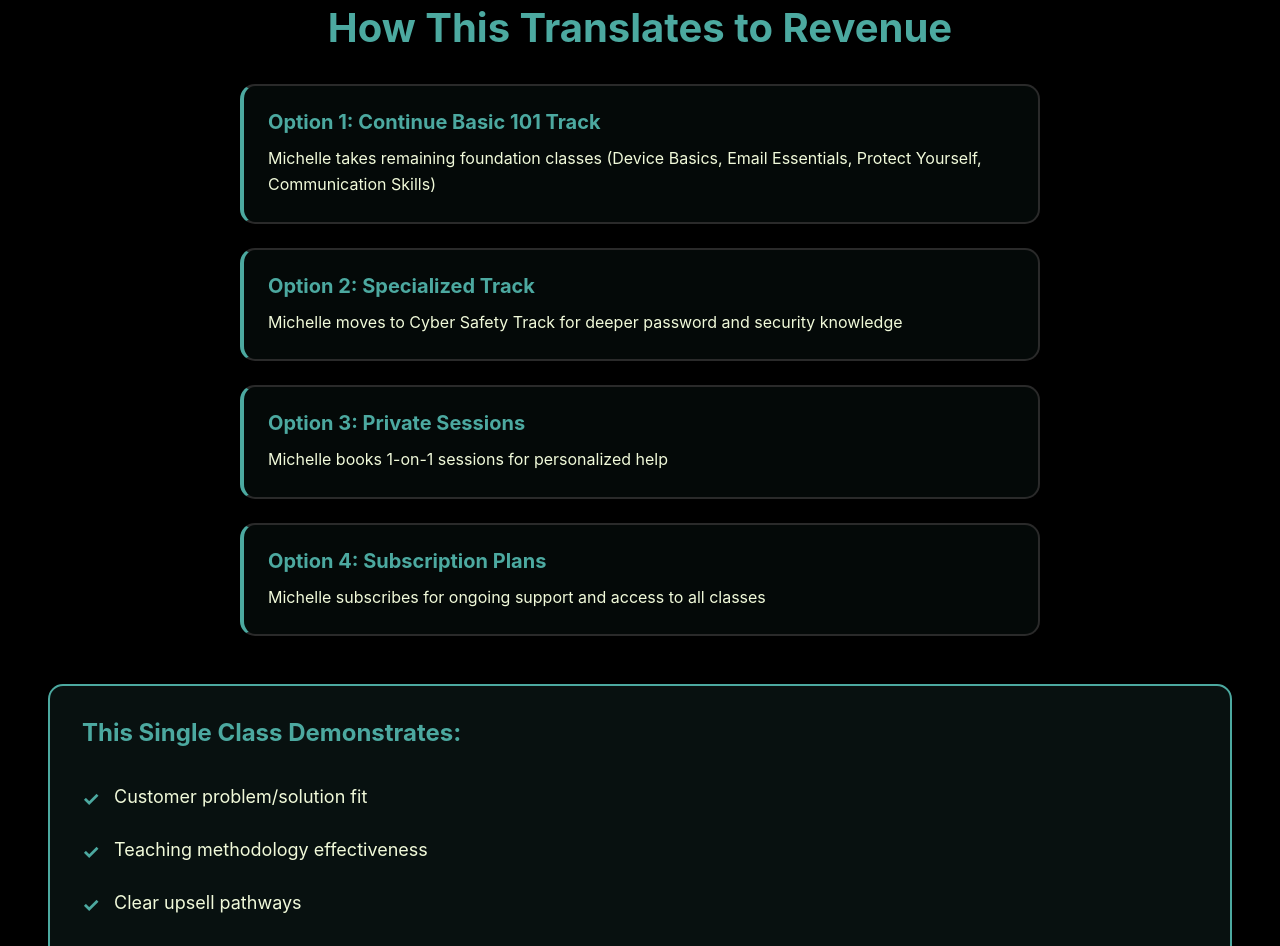
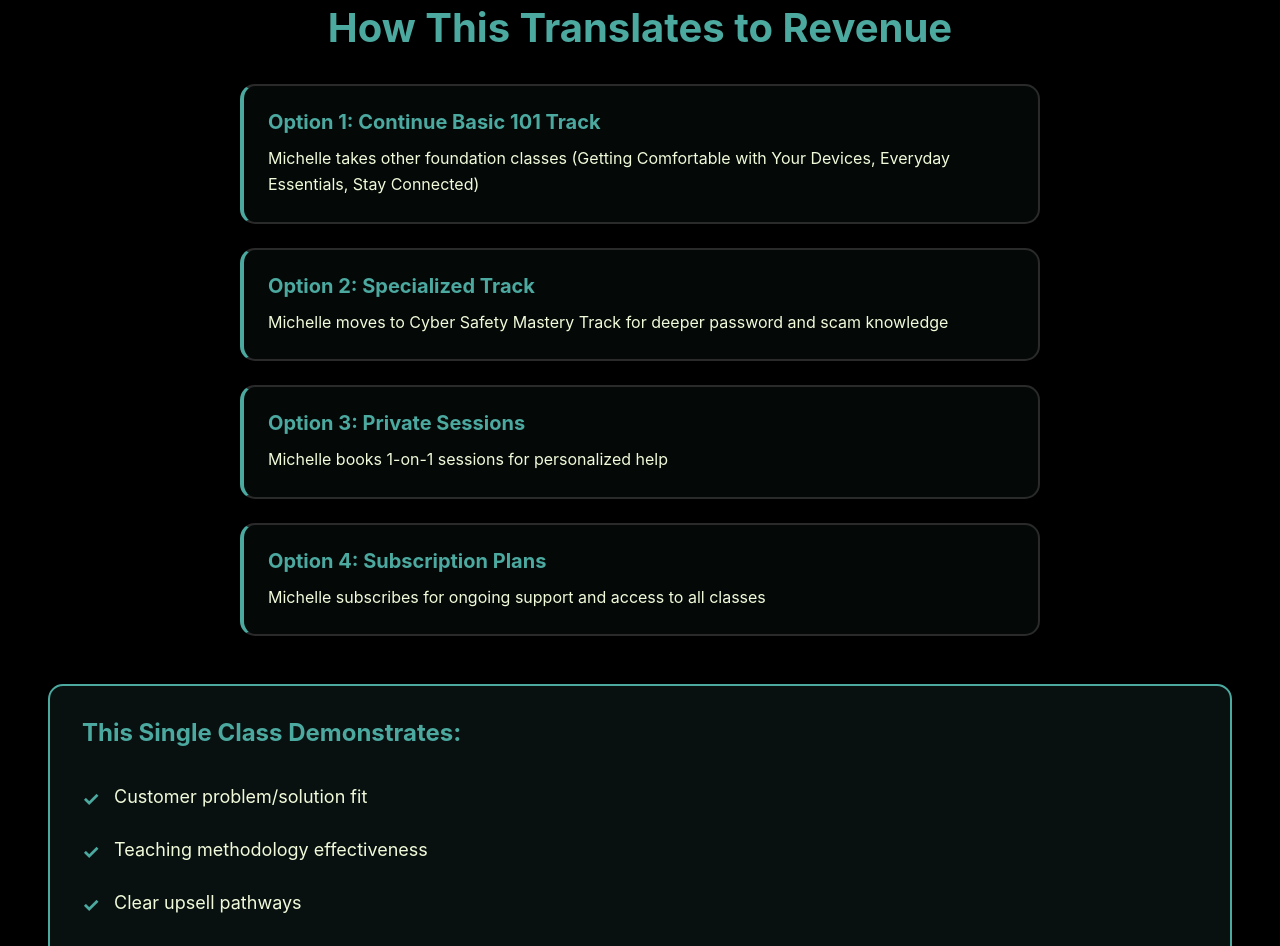
Before and after one commit to lt353/MalamaDemo, a website: page password-demo.html in a window 1280 px wide. Shown: the part 7315-8261 px from the top of the page. Drawn offline with Linux system fonts and the light colour scheme.

Commit message:
Slight text changes

```diff
--- a/password-demo.html
+++ b/password-demo.html
@@ -204,12 +204,12 @@
             <div class="customer-journey">
                 <div class="journey-option">
                     <h3>Option 1: Continue Basic 101 Track</h3>
-                    <p>Michelle takes remaining foundation classes (Device Basics, Email Essentials, Protect Yourself, Communication Skills)</p>
+                    <p>Michelle takes other foundation classes (Getting Comfortable with Your Devices, Everyday Essentials, Stay Connected)</p>
                 </div>
 
                 <div class="journey-option">
                     <h3>Option 2: Specialized Track</h3>
-                    <p>Michelle moves to Cyber Safety Track for deeper password and security knowledge</p>
+                    <p>Michelle moves to Cyber Safety Mastery Track for deeper password and scam knowledge</p>
                 </div>
 
                 <div class="journey-option">
```
